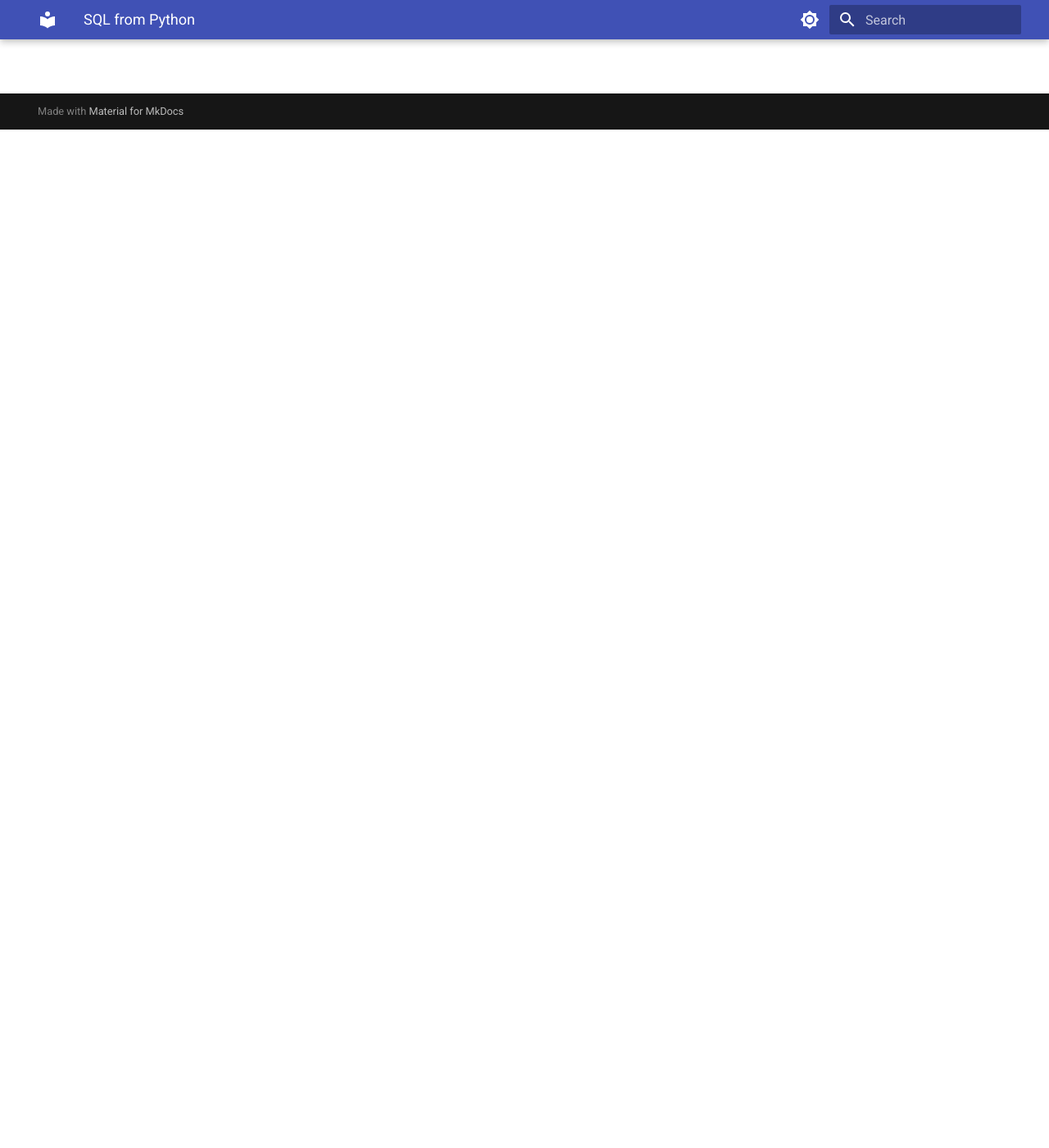
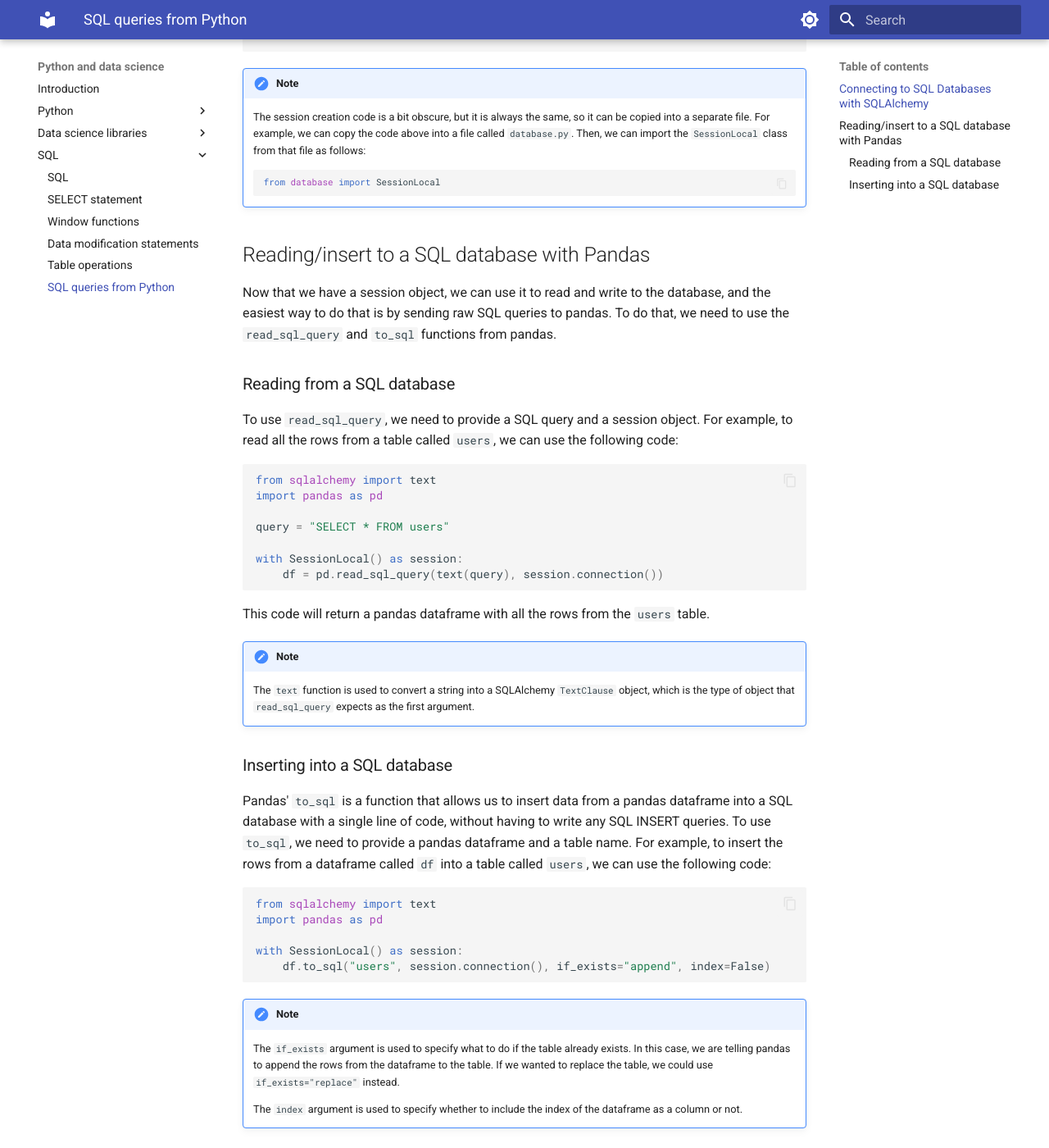
Before and after one commit to gerardpc/python-course, an MkDocs documentation site: the page built from docs/programming/sql/sql_from_python.md, in a window 1280 px wide and 1400 px high, scrolled down 1242 px. Shown: the whole window at 82% size. Built offline with MkDocs 1.6.1 and Material for MkDocs 9.7.7, drawn with Linux system fonts in a browser that asks for light colours; some of the changed text lies outside the part shown.

Commit message:
Add SQL from Python.

````diff
--- a/docs/programming/sql/sql_from_python.md
+++ b/docs/programming/sql/sql_from_python.md
@@ -1,5 +1,117 @@
-# SQL from Python
+# SQL queries from Python
+
+To connect to a SQL database from Python, we need to install a package that allows us to do so.
+One of the most popular packages for this is `sqlalchemy`. We can install it with `pip`:
+
+```bash
+pip install sqlalchemy
+```
 
 ## Connecting to SQL Databases with SQLAlchemy
 
+To create a connection to a SQL database, we need to create an engine, an object that
+manages connections to the database. To create an engine, we need to provide a database URI, which
+is a string that tells SQLAlchemy how to connect to the database. The format of the URI depends on
+the type of database we are connecting to. For example, to connect to a SQLite database from a file
+called `database.db` that is on the same folder as the Python script, we can use the following URI:
+
+```python
+from sqlalchemy import create_engine
+from sqlalchemy.orm import sessionmaker
+
+DB_URI = "sqlite:///database.db"
+
+engine = create_engine(DB_URI, pool_pre_ping=True)
+```
+
+Once we have an engine, we can create a session, which is
+an object that manages transactions (i.e. reading and writing) to the database.
+
+```python
+from sqlalchemy import create_engine
+from sqlalchemy.orm import sessionmaker
+
+DB_URI = "sqlite:///database.db"
+
+engine = create_engine(DB_URI, pool_pre_ping=True)
+
+SessionLocal = sessionmaker(
+    autocommit=False,
+    autoflush=False,
+    bind=engine,
+)
+```
+
+!!!note
+    The `pool_pre_ping` argument is used to check if the connection to the database is still alive
+    before using it. This is useful when using a database in a remote server, as the connection
+    might be lost if the server is not used for a while.
+
+`SessionLocal` is a class that we can use to create session objects. We can create a session object
+by calling the class thus defined:
+
+```python
+with SessionLocal() as session:
+    # Do something with the session
+    ...
+```
+
+!!!note
+    The session creation code is a bit obscure, but it is always the same, so it can be copied
+    into a separate file. For example, we can copy the code above into a file
+    called `database.py`. Then, we can import the `SessionLocal` class from that file as
+    follows:
+
+    ```python
+    from database import SessionLocal
+    ```
+
 ## Reading/insert to a SQL database with Pandas
+
+Now that we have a session object, we can use it to read and write to the database, and the easiest
+way to do that is by sending raw SQL queries to pandas. To do that, we need to use the `read_sql_query`
+and `to_sql` functions from pandas.
+
+### Reading from a SQL database
+
+To use `read_sql_query`, we need to provide a SQL query and a session object. For example, to read
+all the rows from a table called `users`, we can use the following code:
+
+```python
+from sqlalchemy import text
+import pandas as pd
+
+query = "SELECT * FROM users"
+
+with SessionLocal() as session:
+    df = pd.read_sql_query(text(query), session.connection())
+```
+
+This code will return a pandas dataframe with all the rows from the `users` table.
+
+!!!note
+    The `text` function is used to convert a string into a SQLAlchemy `TextClause` object, which
+    is the type of object that `read_sql_query` expects as the first argument.
+
+### Inserting into a SQL database
+
+Pandas' `to_sql` is a function that allows us to insert data from a pandas dataframe
+into a SQL database with a single line of code, without having to write any SQL INSERT queries.
+To use `to_sql`, we need to provide a pandas dataframe and a table name. For example, to insert
+the rows from a dataframe called `df` into a table called `users`, we can use the following code:
+
+```python
+from sqlalchemy import text
+import pandas as pd
+
+with SessionLocal() as session:
+    df.to_sql("users", session.connection(), if_exists="append", index=False)
+```
+
+!!!note
+    The `if_exists` argument is used to specify what to do if the table already exists. In this
+    case, we are telling pandas to append the rows from the dataframe to the table. If we wanted
+    to replace the table, we could use `if_exists="replace"` instead.
+
+    The `index` argument is used to specify whether to include the index of the dataframe as a
+    column or not.
````
